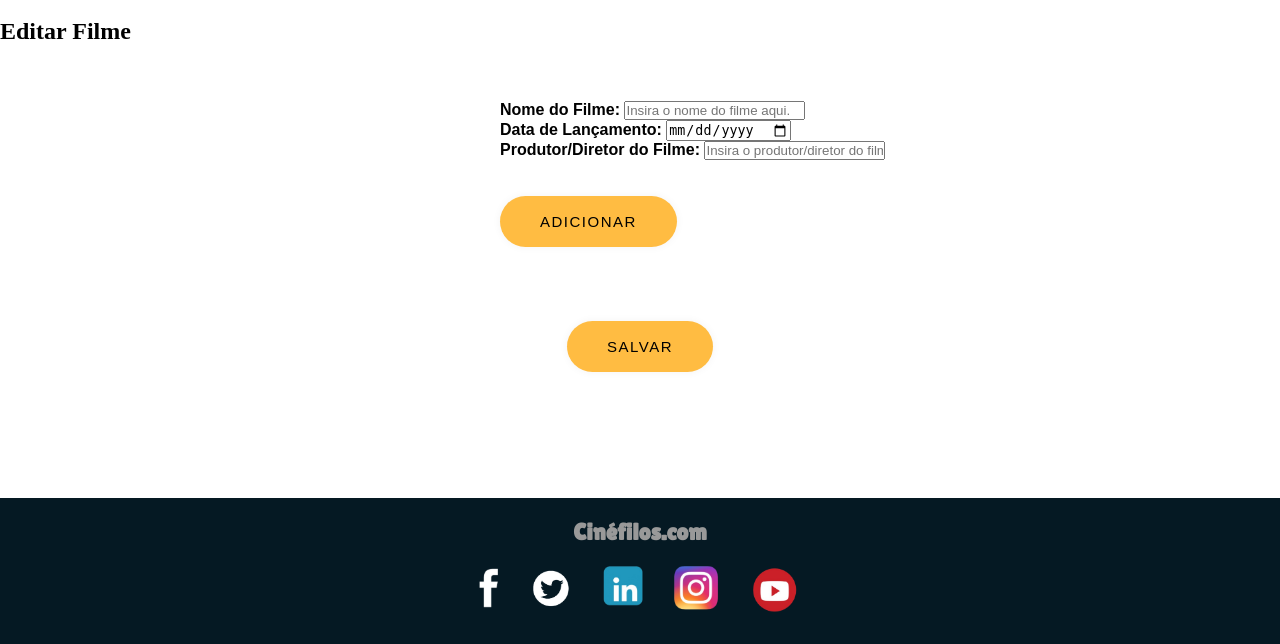
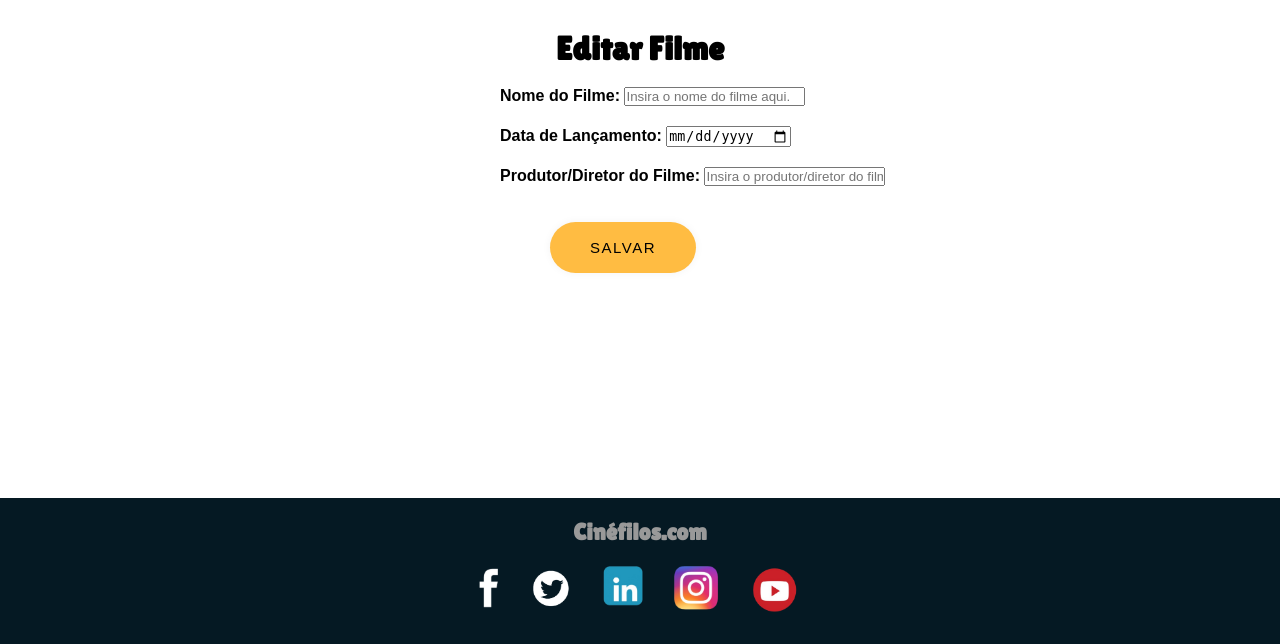
Before and after one commit to tefaamanda/ARQ-SITEFILME, a Flask app: template templates/editar_filme.html in a window 1280 px wide. Shown: the part 156-800 px from the top of the page. Run offline with Flask 3, Linux system fonts and the light colour scheme; the template is opened without the code that fills it, so the values that code supplies are empty.

Commit message:
Add files via upload

```diff
--- a/templates/editar_filme.html
+++ b/templates/editar_filme.html
@@ -27,27 +27,25 @@
         </nav>
     </header>
   <!-- Fim do Cabeçalho -->
-</br>
+  <section class="section1">
     <h2>Editar Filme</h2> <!-- Título principal da página -->
-  <center><br><br>
+  </section>
+  <center>
     <form action="/editar_filme/{{ filme[0] }}" method="POST"> <!-- Formulário para editar um filme. O 'action' indica para onde os dados do formulário serão enviados e o 'method' indica o método HTTP usado (neste caso, POST) -->
-    <div class="coolinput">
+    <div class="form1">
         <label for="nomefilme" class="text">Nome do Filme:</label> <!-- Rótulo e campo de entrada para o nome do filme -->
         <input type="text" placeholder="Insira o nome do filme aqui." id="nomefilme" name="nome" value = "{{filme[1]}}" class="input" required> <!-- Campo de entrada para o nome do filme -->
     </div>
-    <div class="coolinput">
+    <div class="form2">
         <label for="datafilme" class="text">Data de Lançamento:</label>
         <input type="date" placeholder="Insira a data de lançamento aqui." id="datafilme" name="data" value = "{{filme[2]}}" class="input">
     </div>
-    <div class="coolinput">
+    <div class="form3">
         <label for="produtor" class="text">Produtor/Diretor do Filme:</label>
         <input type="text" placeholder="Insira o produtor/diretor do filme aqui." id="produtor" name="produtor" value = "{{filme[3]}}" class="input">
     </div>
         <br><br>
-        <button class="botcal" type="submit" value="Adicionar"><span>Adicionar</span></button><br><br>
-        </form>
-        </br></br>
-        <button class="botcal" type="submit" value="Salvar"><span>Salvar</span></button><br><br>
+        <button class="bot" type="submit" value="Adicionar"><span>Salvar</span></button><br><br>
     </form>
   </center>
 </body>
```
